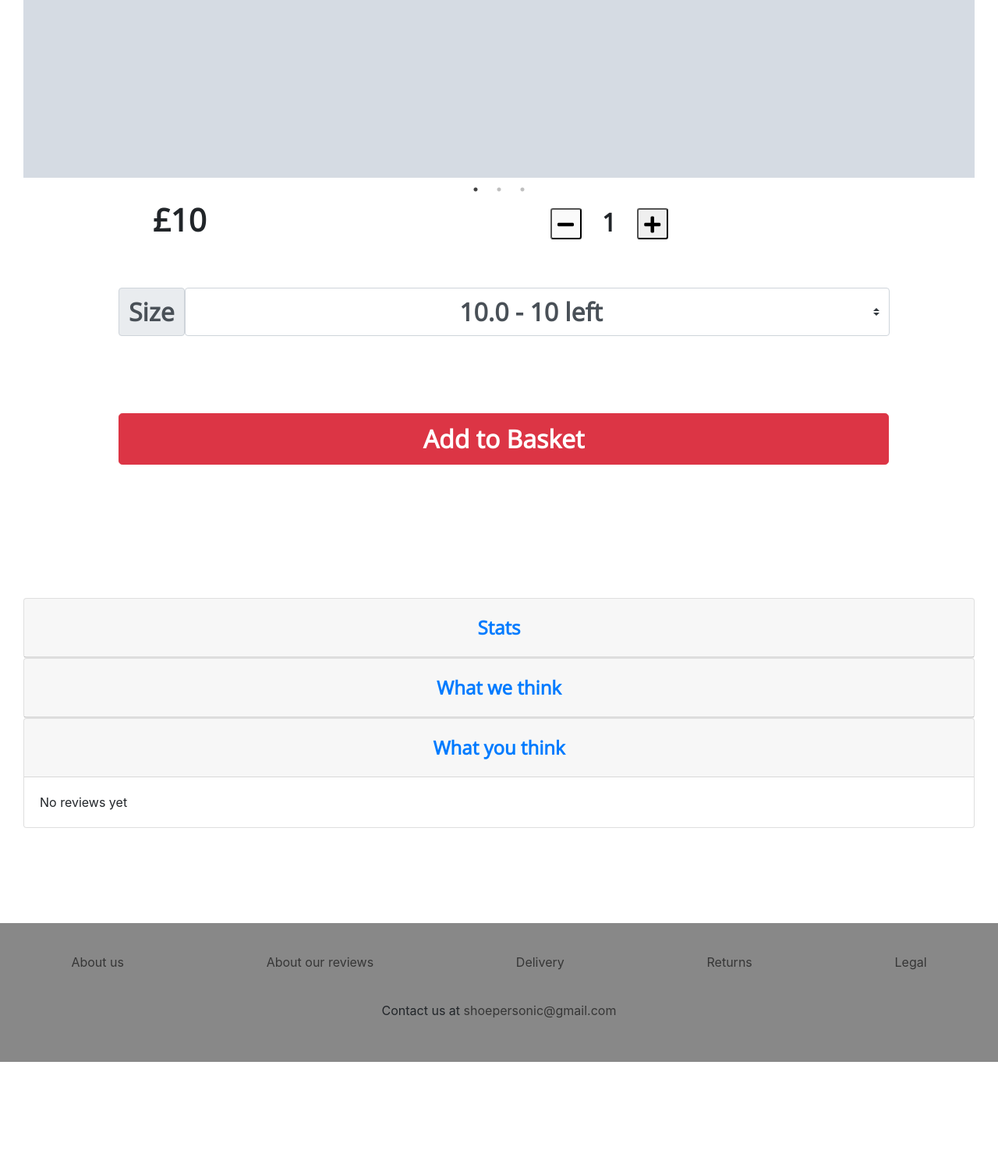
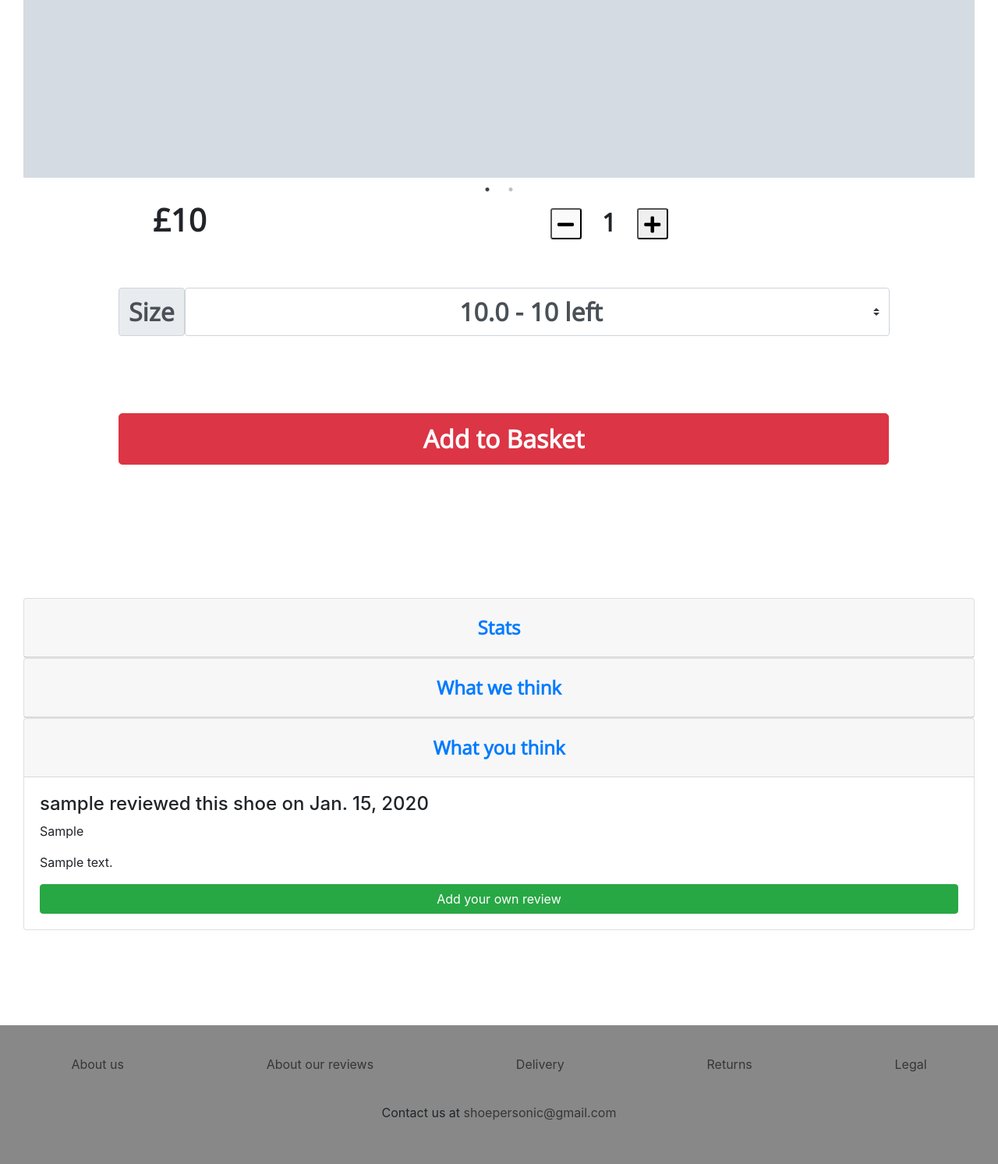
Before and after one commit to harryphelps2/shoepersonic2, a Django app: page /shop/shoe_detail/1/ in a window 1280 px wide, after a click on "What you think". Shown: the part 847-2340 px from the top of the page at 78% size. Before the commit the page ends 2209 px from the top, so only its background shows below. Run offline with Django 3.2, Linux system fonts and the light colour scheme; tables that the repository leaves empty hold one stand-in row (values such as "Sample post"); grey boxes marked "Sample" are stand-in pictures; some libraries are stand-ins or nearby versions.

Commit message:
Add customer review model and multiple images to shoe detail template.

```diff
--- a/shoepersonic2/shop/admin.py
+++ b/shoepersonic2/shop/admin.py
@@ -1,6 +1,7 @@
 from django.contrib import admin
-from .models import Shoe, ProductImage, Stock
+from .models import Shoe, ProductImage, Stock, CustomerReview
 
 admin.site.register(Shoe)
 admin.site.register(Stock)
 admin.site.register(ProductImage)
+admin.site.register(CustomerReview)
--- a/shoepersonic2/shop/models.py
+++ b/shoepersonic2/shop/models.py
@@ -53,7 +53,7 @@ class ProductImage(models.Model):
    image_url = models.ImageField(null=True, blank=True)
 
    def __str__(self):
-       return self.shoe_model
+       return self.image_url
 
 class CustomerReview(models.Model):
     user = models.ForeignKey(User, on_delete=models.SET_NULL, null=True)
@@ -66,5 +66,5 @@ class CustomerReview(models.Model):
     customer_review = models.TextField(null=True, blank=True)
 
     def __str__(self):
-        review_line = "{0} reviewed {1} on {2}".format(user, shoe_model, date)
+        review_line = "{0} reviewed {1} on {2}".format(self.user, self.shoe_model, self.date)
         return review_line
--- a/shoepersonic2/shop/templates/shoe_detail.html
+++ b/shoepersonic2/shop/templates/shoe_detail.html
@@ -7,8 +7,9 @@
     <h1 class="shoe-detail__title">{{ shoe.brand }} {{ shoe.name }}</h1>
     <div class="slider shoe-detail__slider">
         <div><img class="shoe-detail__image" src="../../../media/{{ shoe.primary_image }}" alt="{{ shoe.brand }} {{ shoe.name }}"></div>
-        <div><img class="shoe-detail__image" src="../../../media/{{ shoe.primary_image }}" alt="{{ shoe.brand }} {{ shoe.name }}"></div>
-        <div><img class="shoe-detail__image" src="../../../media/{{ shoe.primary_image }}" alt="{{ shoe.brand }} {{ shoe.name }}"></div>
+        {% for image in images %}
+        <div><img class="shoe-detail__image" src="../../../media/{{ image.image_url }}" alt="{{ shoe.brand }} {{ shoe.name }}"></div>
+        {% endfor %}
     </div>
     <div class="add-to-basket">
         <div class="price-and-quantity-container">
@@ -86,7 +87,16 @@
             </div>
             <div id="collapseThree" class="collapse" aria-labelledby="headingThree" data-parent="#accordionExample">
             <div class="card-body">
-                No reviews yet
+                {% if not reviews %}
+                    <h4>No reviews yet</h4>
+                {% else %}
+                    {% for review in reviews %}
+                        <h4>{{ review.user }} reviewed this shoe on {{ review.date }}</h4>
+                        <p>{{ review.customer_race_experience }}</p>
+                        <p>{{ review.customer_review }}</p>
+                    {% endfor %}
+                {% endif %}
+                <a class="btn btn-block btn-secondary btn-success" href="{% url 'add_review' shoe.id %}">Add your own review</a>
             </div>
             </div>
         </div>
--- a/shoepersonic2/shop/urls.py
+++ b/shoepersonic2/shop/urls.py
@@ -1,7 +1,8 @@
 from django.urls import path, re_path, include, reverse_lazy
-from .views import all_shoes, shoe_detail
+from .views import all_shoes, shoe_detail, add_review
 
 urlpatterns = [
     path('all_shoes/', all_shoes, name="all_shoes"),
     re_path(r'^shoe_detail/(?P<id>\d+)/$', shoe_detail, name='shoe_detail'),
+    re_path(r'^add_review/(?P<id>\d+)/$', add_review, name='add_review'),
 ]
--- a/shoepersonic2/shop/views.py
+++ b/shoepersonic2/shop/views.py
@@ -1,5 +1,5 @@
 from django.shortcuts import render
-from .models import Shoe, Stock
+from .models import Shoe, Stock, ProductImage, CustomerReview
 
 def all_shoes(request):
     """
@@ -16,4 +16,15 @@ def shoe_detail(request, id):
     """
     shoe = Shoe.objects.get(pk=id)
     stock_level = Stock.objects.filter(shoe_model = shoe.id)
-    return render(request, 'shoe_detail.html', {'shoe':shoe, 'stock_level':stock_level})
+    images = ProductImage.objects.filter(shoe_model = shoe.id)
+    reviews = CustomerReview.objects.filter(shoe_model = shoe.id)
+    return render(request, 'shoe_detail.html',
+                        {
+                            'shoe':shoe,
+                            'stock_level':stock_level,
+                            'images':images,
+                            'reviews':reviews,
+                        })
+
+def add_review(request):
+    pass
--- a/shoepersonic2/static/css/styles.css
+++ b/shoepersonic2/static/css/styles.css
@@ -48,13 +48,13 @@
 }
 @keyframes jet-animation {
   0% {
-    right: 1000px;
+    right: 500px;
   }
   25% {
-    transform: rotateX(180deg);
+    transform: rotateX(90deg);
   }
-  50% {
-    transform: scale(2, 2);
+  60% {
+    transform: scale(2.5, 2);
   }
   100% {
     right: 0px;
--- a/shoepersonic2/static/css/styles.scss
+++ b/shoepersonic2/static/css/styles.scss
@@ -56,12 +56,13 @@ $primary-button-red: linear-gradient(rgb(246, 6, 6), rgb(255, 131, 131));
 }
 
 @keyframes jet-animation {
-    0% { right:1000px; }
+    0% { right:500px; }
     25% {
-        transform: rotateX(180deg);
+        transform: rotateX(90deg);
     }
-    50% {
-        transform: scale(2, 2);
+    60% {
+        transform: scale(2.5, 2.0);
+        // transform: rotateX(90deg);
     }
     100% { right:0px; }
 }
```
Also changed, not shown: shoepersonic2/shop/templates/add_review.html (added, +7 -0 lines), shoepersonic2/home/views.py (line endings or trailing spaces), shoepersonic2/media/Saucony_Carrera_3_Mens_Green.png (added), shoepersonic2/media/Saucony_Carrera_3_Mens_Green_fkfxXjW.png (added), 2 other files.
